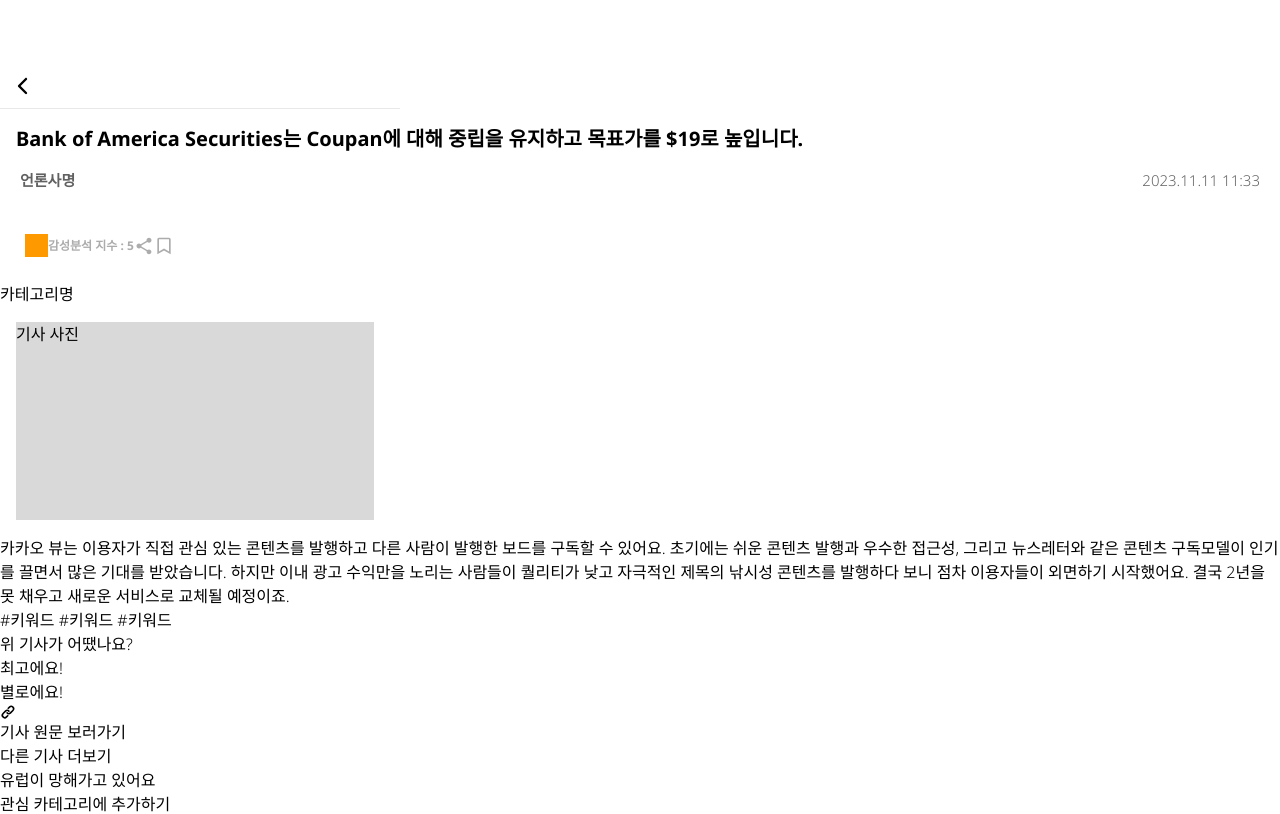
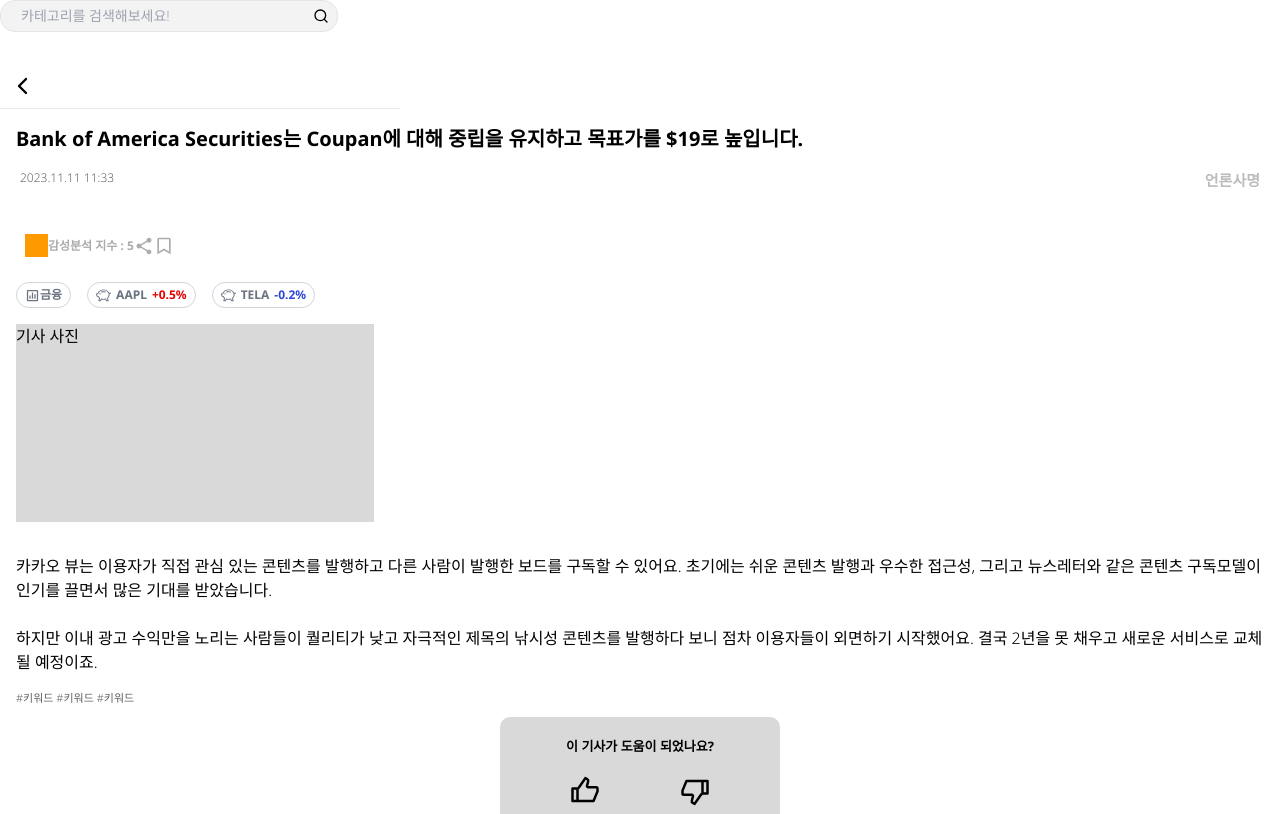
Before and after one commit to TripleA-Project/TripleA-FrontEnd, a Next.js app: page /detail in a window 1280 px wide. Shown: the top 814 px of the page. Built offline with nearby package versions, Linux system fonts and the light colour scheme.

Commit message:
feat: 뉴스 상세 페이지 레이아웃 작업

```diff
--- a/src/app/detail/page.tsx
+++ b/src/app/detail/page.tsx
@@ -1,9 +1,10 @@
 'use client';
 
-import React from 'react'
+import React, { useState, ChangeEvent } from 'react';
 import { Metadata } from 'next';
-import { IoIosArrowBack } from "react-icons/io";
+import { IoIosArrowBack } from 'react-icons/io';
 import { NewsDetail } from '@/components/NewsDetail';
+import ActionInput from '@/components/ActionInput';
 
 export const metadata: Metadata = {
   title: '개별 뉴스 상세',
@@ -11,14 +12,23 @@
 };
 
 function Detail() {
-    return (
-      <>
-        <div className ="relative w-[400px] h-[109px] border-b border-[#E8E8E8]">
-          <button className="absolute text-[25px] top-[80%] left-[10px] translate-y-[-50%]"><IoIosArrowBack/></button>
-        </div>
-        <NewsDetail/>
-      </>
-    )
+  const [searchQuery, setSearchQuery] = useState('');
+
+  const handleSearchChange = (e: ChangeEvent<HTMLInputElement>) => {
+    setSearchQuery(e.target.value);
+  };
+
+  return (
+    <>
+      <div className="relative h-[109px] w-[400px] border-b border-[#E8E8E8]">
+        <button className="absolute left-[10px] top-[80%] translate-y-[-50%] text-[25px]">
+          <IoIosArrowBack />
+        </button>
+        <ActionInput type="selectSearch" onChange={handleSearchChange} />
+      </div>
+      <NewsDetail />
+    </>
+  );
 }
 
-export default Detail
+export default Detail;
--- a/src/components/NewsDetail/index.tsx
+++ b/src/components/NewsDetail/index.tsx
@@ -1,49 +1,83 @@
 'use client';
 
-import React from 'react'
-import { BiBookmark } from "react-icons/bi";
-import { IoMdShare } from "react-icons/io";
-import { HiLink } from "react-icons/hi";
+import React from 'react';
+import { BiBookmark } from 'react-icons/bi';
+import { IoMdShare } from 'react-icons/io';
+import { HiLink } from 'react-icons/hi';
+import { RiThumbDownLine, RiThumbUpLine } from 'react-icons/ri';
+import { BiBarChartSquare } from 'react-icons/bi';
+import { BsPiggyBank } from 'react-icons/bs';
 import styles from './index.module.css';
 
 export function NewsDetail() {
   return (
-      <div>
-          <div className='text-xl font-semibold p-4'>Bank of America Securities는 Coupan에 대해 중립을 유지하고 목표가를 $19로 높입니다. </div>
-          <div className='h-[40px]'>
-              <div className='font-semibold text-[15px] text-[#616161] absolute left-5'>언론사명</div>
-              <div className='font-normal text-[15px] text-[#656565] absolute right-5'>2023.11.11 11:33</div>
+    <div className="flex flex-col">
+      <div className="p-4 text-xl font-semibold">
+        Bank of America Securities는 Coupan에 대해 중립을 유지하고 목표가를 $19로 높입니다.{' '}
       </div>
-          <div className='flex p-[25px]'>
-              <div className='w-[23px] h-[23px] bg-[#FF9900]'></div>
-              <div className='font-semibold text-[12px] text-[#ACACAC] flex justify-center items-center'>감성분석 지수 : 5</div>
-              <button className='text-[#ACACAC] text-[20px]'><IoMdShare/></button>
-              <button className='text-[#ACACAC] text-[20px]'><BiBookmark /></button>
+      <div className="h-[40px]">
+        <div className="absolute left-5 text-[12px] text-[#656565]">2023.11.11 11:33</div>
+        <div className="absolute right-5 text-[15px] font-semibold text-[#bcbcbc]">언론사명</div>
       </div>
-          <div>
-              <div>카테고리명</div>
+      <div className="flex p-[25px]">
+        <div className="h-[23px] w-[23px] bg-[#FF9900]"></div>
+        <div className="flex items-center justify-center text-[12px] font-semibold text-[#ACACAC]">
+          감성분석 지수 : 5
         </div>
-          <div className='p-[16px]'>
-              <div className='w-[358px] h-[198px] bg-[#D9D9D9]'>기사 사진</div>
+        <button className="text-[20px] text-[#ACACAC]">
+          <IoMdShare />
+        </button>
+        <button className="text-[20px] text-[#ACACAC]">
+          <BiBookmark />
+        </button>
       </div>
-          <div>카카오 뷰는 이용자가 직접 관심 있는 콘텐츠를 발행하고 다른 사람이 발행한 보드를 구독할 수 있어요. 초기에는 쉬운 콘텐츠 발행과 우수한 접근성,
-              그리고 뉴스레터와 같은 콘텐츠 구독모델이 인기를 끌면서 많은 기대를 받았습니다. 하지만 이내 광고 수익만을 노리는 사람들이 퀄리티가 낮고 자극적인
-              제목의 낚시성 콘텐츠를 발행하다 보니 점차 이용자들이 외면하기 시작했어요. 결국 2년을 못 채우고 새로운 서비스로 교체될 예정이죠.
+      <div className="flex">
+        <div className="ml-4 flex items-center justify-center rounded-full border border-gray-300 px-2 py-1 text-xs font-semibold text-gray-500">
+          <BiBarChartSquare className="text-[15px]" />
+          금융
         </div>
-          <div>#키워드 #키워드 #키워드</div>
-          <div>
-              <div>위 기사가 어땠나요?</div>
-              <div>
-                  <div></div>
-                  <div>최고에요!</div>
+        <div className="ml-4 flex items-center justify-center rounded-full border border-gray-300 px-2 py-1 text-xs font-semibold text-gray-500">
+          <BsPiggyBank className="mr-[5px] text-[15px]" />
+          AAPL <span className="ml-[5px] text-[#E70000]">+0.5%</span>
         </div>
-              <div>
-                  <div></div>
-                  <div>별로에요!</div>
+        <div className="ml-4 flex items-center justify-center rounded-full border border-gray-300 px-2 py-1 text-xs font-semibold text-gray-500">
+          <BsPiggyBank className="mr-[5px] text-[15px]" />
+          TELA <span className="ml-[5px] text-[#2E49D7]">-0.2%</span>
+        </div>
+      </div>
+      <div className="p-[16px]">
+        <div className="h-[198px] w-[358px] bg-[#D9D9D9]">기사 사진</div>
+      </div>
+      <div className="p-[16px]">
+        카카오 뷰는 이용자가 직접 관심 있는 콘텐츠를 발행하고 다른 사람이 발행한 보드를 구독할 수 있어요. 초기에는 쉬운
+        콘텐츠 발행과 우수한 접근성, 그리고 뉴스레터와 같은 콘텐츠 구독모델이 인기를 끌면서 많은 기대를 받았습니다.
+        <br />
+        <br />
+        하지만 이내 광고 수익만을 노리는 사람들이 퀄리티가 낮고 자극적인 제목의 낚시성 콘텐츠를 발행하다 보니 점차
+        이용자들이 외면하기 시작했어요. 결국 2년을 못 채우고 새로운 서비스로 교체될 예정이죠.
+      </div>
+      <div className="ml-[16px] text-[11px] font-medium text-[#616161]">#키워드 #키워드 #키워드</div>
+      <div className="mt-[10px] flex h-[150px] w-[280px] flex-col self-center rounded-[10px] bg-[#d9d9d9]">
+        <div className="mt-5 self-center text-[13px] font-semibold">이 기사가 도움이 되었나요?</div>
+        <div className="relative flex w-[280px] px-[60px]">
+          <div className="absolute left-[70px] top-5 flex flex-col items-center justify-center">
+            <div className="text-[30px]">
+              <RiThumbUpLine />
+            </div>
+            <div className="mt-[10px] text-[10px] font-semibold">네</div>
+          </div>
+          <div className="absolute right-[70px] top-5 flex flex-col items-center justify-center">
+            <div className="text-[30px]">
+              <RiThumbDownLine />
+            </div>
+            <div className="mt-[10px] text-[10px] font-semibold">아니오</div>
+          </div>
         </div>
       </div>
       <button>
-              <div><HiLink/></div>
+        <div>
+          <HiLink />
+        </div>
         <div>기사 원문 보러가기</div>
       </button>
       <div>다른 기사 더보기</div>
@@ -60,7 +94,7 @@
         <div></div>
       </div>
     </div>
-  )
+  );
 }
 
-export default NewsDetail
+export default NewsDetail;
```
Also changed, not shown: src/components/NewsDetail/index.module.css (+27 -20 lines), src/components/ActionInput/index.tsx (renamed from src/components/ActionInput/ActionInput.tsx). Lines whose indentation alone changed are shown as unchanged.
